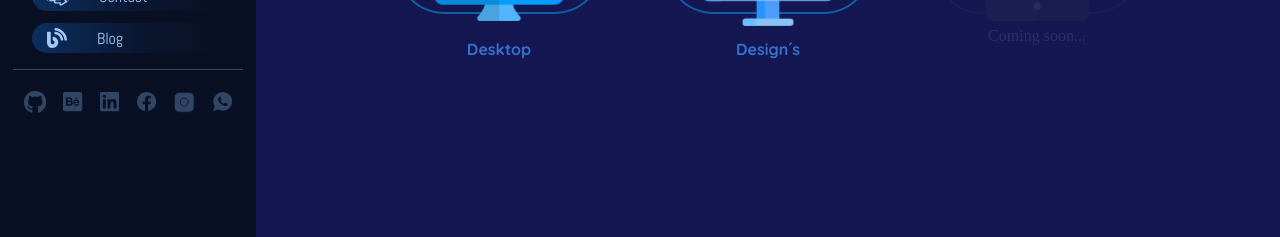
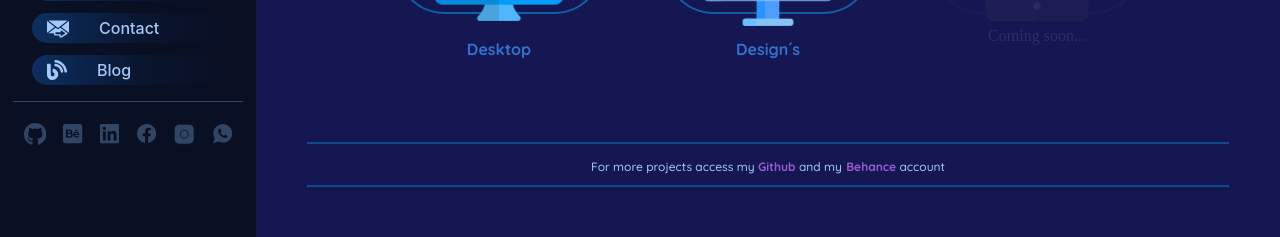
Before and after one commit to AbraaoMorais/Sites, a Next.js app in the folder website_2/my-portfoliosite/: page /portfolio in a window 1280 px wide. Shown: the part 449-686 px from the top of the page. Built offline with nearby package versions, Linux system fonts and the light colour scheme; a web font is replaced by a local one.

Commit message:
added footer section in portfolio page

```diff
--- a/website_2/my-portfoliosite/pages/_app.js
+++ b/website_2/my-portfoliosite/pages/_app.js
@@ -14,9 +14,10 @@ export default function MyApp({Component, pageProps }) {
         <React.Fragment>
           <Head>
             <link rel="preconnect" href="https://fonts.gstatic.com"/>
-            <link rel= "preload" as="font" href="https://fonts.googleapis.com/css2?family=Abel&display=swap" rel="stylesheet"/>
+
             <link rel="preload" as="font" href="https://fonts.googleapis.com/css2?family=Bungee+Hairline&family=Montserrat+Alternates:wght@500&family=Quicksand:wght@300;500;700&display=swap"
             rel="stylesheet"/>
+
             <link rel="preload" as="font" href="https://fonts.googleapis.com/css2?family=Ubuntu:wght@300;400;500;700&display=swap" rel="stylesheet"/>
           </Head>
 
--- a/website_2/my-portfoliosite/pages/portfolio.jsx
+++ b/website_2/my-portfoliosite/pages/portfolio.jsx
@@ -102,7 +102,15 @@ const portfolio = () => {
                     </li>
                 </ul>
             </div>
-            <footer>
+            <footer className={PPstyles.footer}>
+                <p>
+                    For more projects access my <a href="https://github.com/AbraaoMorais">
+                        <strong>Github</strong>
+                        </a> and my
+                        <a href="https://www.behance.net/abraaomorais">
+                            &nbsp;<strong>Behance</strong>
+                        </a> account
+                </p>
 
             </footer>
         </section>
--- a/website_2/my-portfoliosite/scss/page_projects.module.scss
+++ b/website_2/my-portfoliosite/scss/page_projects.module.scss
@@ -1,3 +1,5 @@
+// ============= DESKTOP 1281PX OR GREATER ================/
+
 .projects_wrapp{
     display: flex;
     justify-content: center;
@@ -74,11 +76,20 @@
         li:hover{
             box-shadow: inset 0 0 1em 5em rgb(106, 183, 255), 0 0 6em rgb(1, 132, 255);
 
-            figure:not(.item_disabled figure){
-                    -webkit-animation: pulsate-fwd 0.5s ease-in-out infinite both;
-                    animation: pulsate-fwd 0.5s ease-in-out infinite both;
 
+                a{
+                    figure:not(.item_disabled figure){
+                        -webkit-animation: pulsate-fwd 0.5s ease-in-out infinite both;
+                        animation: pulsate-fwd 0.5s ease-in-out infinite both;
+
+                    }
+
+                    h3{
+                        color: rgb(241, 246, 253);
+                    }
                 }
+
+
         }
 
         //for disabled items
@@ -109,6 +120,46 @@
         }
     }
 }
+
+.footer{
+    position: relative;
+    width: 100%;
+    height: auto;
+    display: flex;
+    flex-direction: column;
+    justify-content: center;
+    align-items: center;
+    margin: 9vh 0;
+    &::after, &::before{
+        content: "";
+        display: inline-block;
+        vertical-align: middle;
+        position: relative;
+        background-color: #0cb2ff54;
+        width: 90%;
+        height: 2px;
+        // border: 2px solid crimson;
+    }
+    p{
+        text-align: center;
+        font-family: 'Quicksand';
+        margin: 1.333vh;
+        font-size: 12px;
+        color: #A5C8FB;
+
+        a{
+            text-decoration: none;
+            strong{
+                font-size: 12px;
+                color: rgb(152, 91, 209);
+            }
+
+        }
+    }
+
+}
+
+// ============= DESKTOP UP TO 1280PX ================//
 
 @media screen and (max-width: 1280px){
     .projects_wrapp{
```
